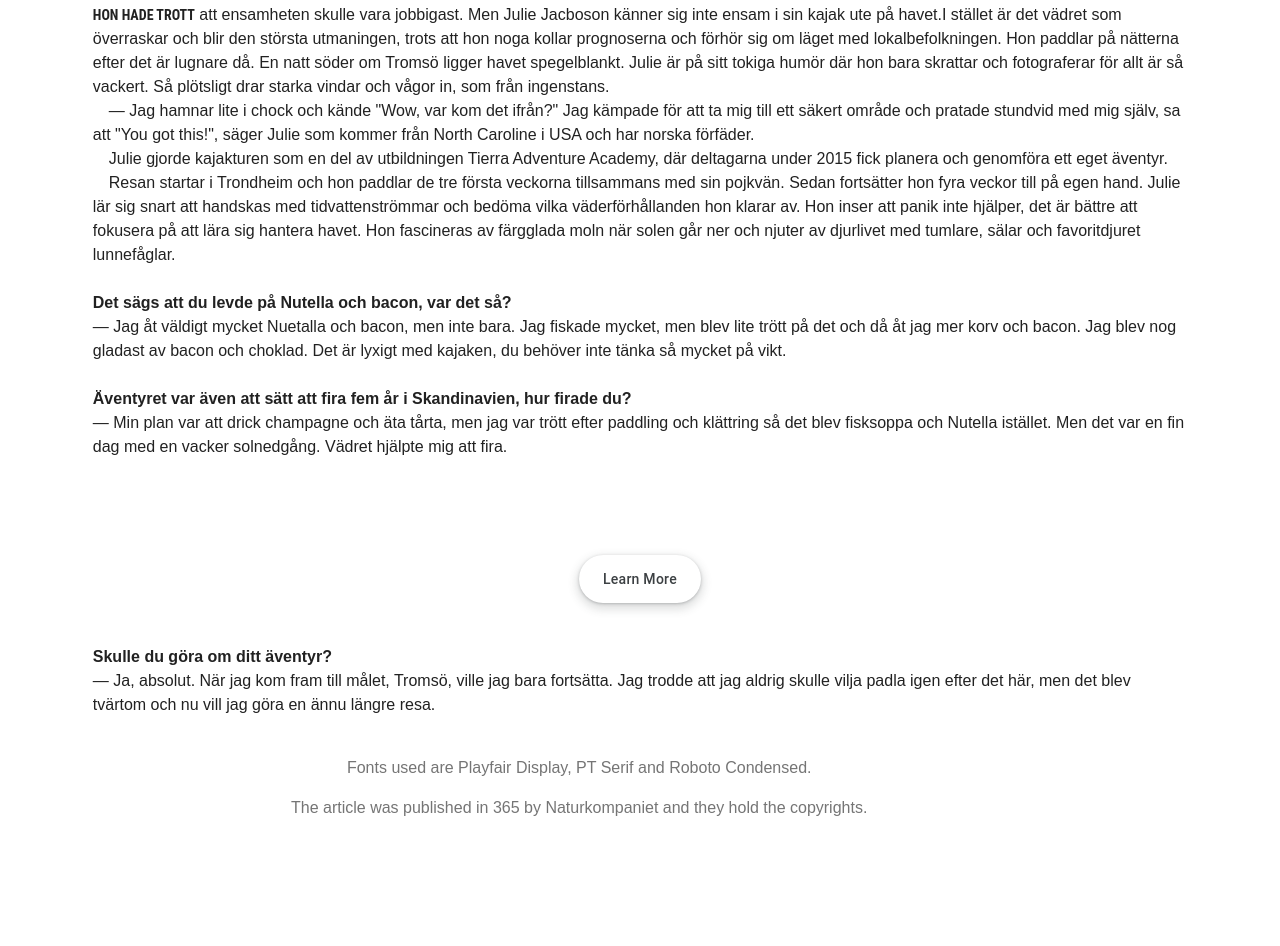
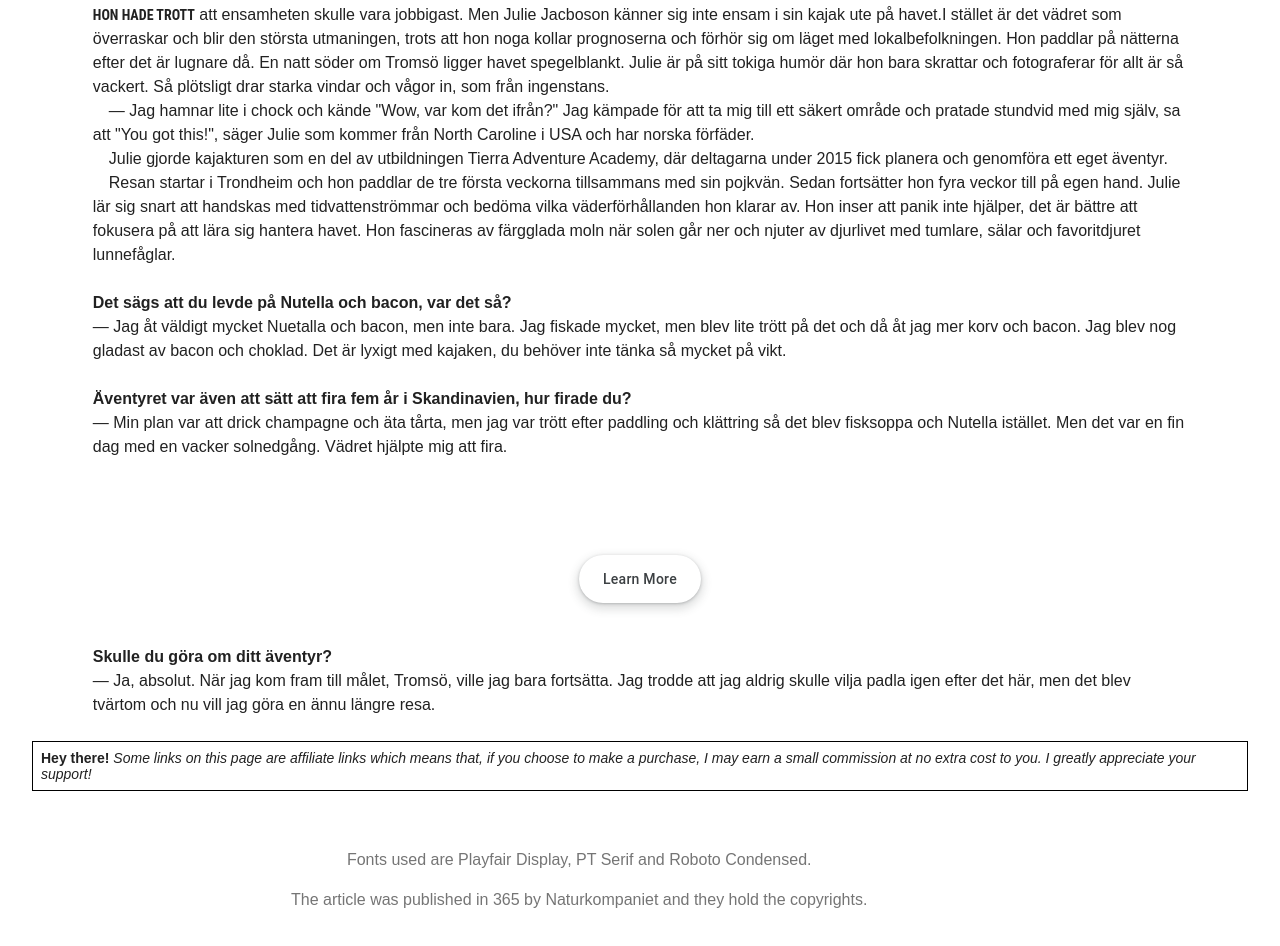
Before and after one commit to myez3k/home_doctor, a plain HTML site: page index3.html in a window 1280 px wide. Shown: the part 291-1237 px from the top of the page. Before the commit the page ends 1159 px from the top, so only its background shows below. Drawn offline with Linux system fonts and the light colour scheme.

Commit message:
Update index3.html

```diff
--- a/index3.html
+++ b/index3.html
@@ -252,6 +252,19 @@ footer {
 		<p><strong>Skulle du göra om ditt äventyr?</strong><br>
 			— Ja, absolut. När jag kom fram till målet, Tromsö, ville jag bara fortsätta. Jag trodde att jag aldrig skulle vilja padla igen efter det här, men det blev tvärtom och nu vill jag göra en ännu längre resa.</p>
 	</main>
+
+
+  <!-- Hey there! disclimaer for links  -->
+ <!-- -->
+  <div style="border:1px solid black; padding: 8px; font-size: 14px;">
+<b>Hey there!</b><em> Some links on this page are affiliate links which means that, if you choose to make a purchase, I may earn a small commission at no extra cost to you. I greatly appreciate your support!</em>
+</div>
+<br>
+<!--  disclimaer for links  -->
+
+
+
+
 	<footer>
 		<p>Fonts used are Playfair Display, PT Serif and Roboto Condensed.</p>
 		<p>The article was published in 365 by Naturkompaniet and they hold the copyrights.</p>
```
